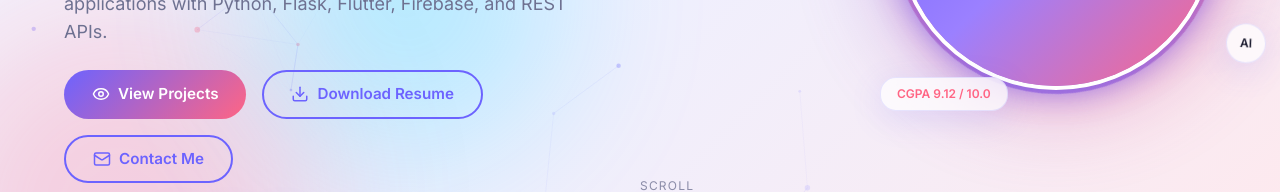
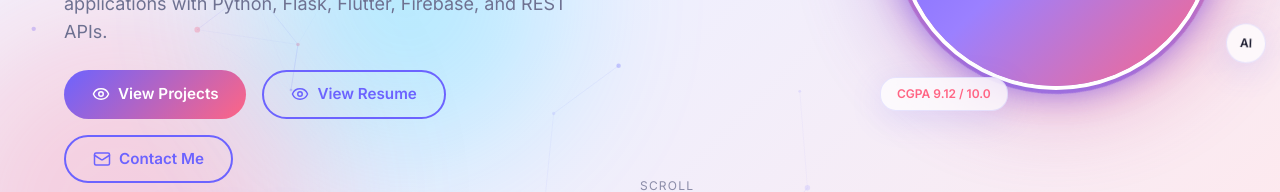
Before and after one commit to avaleajay170/MyPortfolio, a React (Vite) app: page / in a window 1280 px wide. Shown: the part 470-662 px from the top of the page. Built offline with nearby package versions, Linux system fonts and the light colour scheme.

Commit message:
Replace resume download with view action

```diff
--- a/src/components/Hero.jsx
+++ b/src/components/Hero.jsx
@@ -1,6 +1,6 @@
 import { motion } from 'framer-motion';
 import { TypeAnimation } from 'react-type-animation';
-import { ArrowDown, Download, Eye, Mail } from 'lucide-react';
+import { ArrowDown, Eye, Mail } from 'lucide-react';
 import { FaGithub, FaLinkedin } from 'react-icons/fa';
 import { MdEmail } from 'react-icons/md';
 import ParticlesBackground from './ParticlesBackground';
@@ -18,6 +18,10 @@ const Hero = () => {
 
   const scrollToContact = () => {
     document.getElementById('contact')?.scrollIntoView({ behavior: 'smooth' });
+  };
+
+  const scrollToResume = () => {
+    document.getElementById('resume')?.scrollIntoView({ behavior: 'smooth' });
   };
 
   return (
@@ -108,16 +112,7 @@ const Hero = () => {
                 <span>View Projects</span>
               </motion.button>
 
-              <motion.a
-                href="/resume.pdf"
-                download
-                whileHover={{ scale: 1.05 }}
-                whileTap={{ scale: 0.95 }}
-                className="btn-outline"
-              >
-                <Download size={18} />
-                Download Resume
-              </motion.a>
+              <motion.button onClick={scrollToResume} whileHover={{ scale: 1.05 }} whileTap={{ scale: 0.95 }} className="btn-outline"><Eye size={18} /> View Resume</motion.button>
 
               <motion.button
                 onClick={scrollToContact}
```
